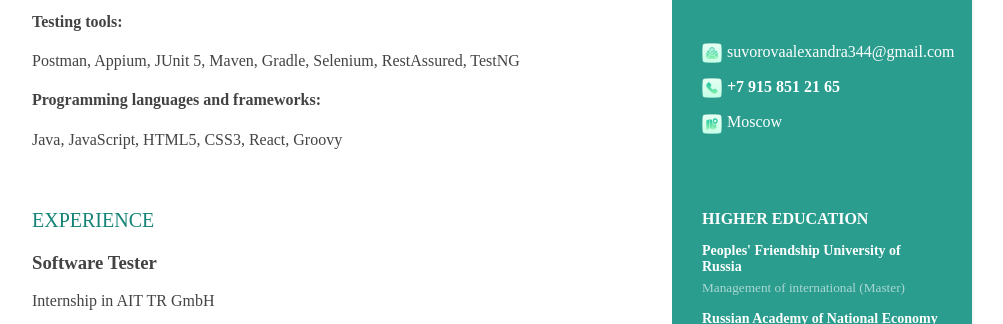
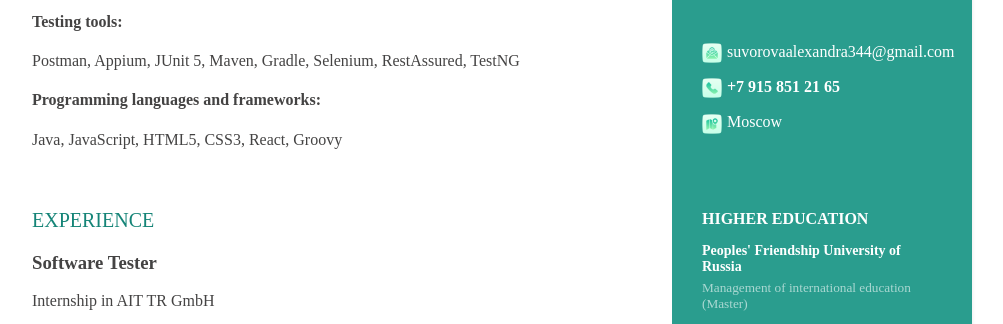
Before and after one commit to Alexandra376/CV_EN, a plain HTML site: page index.html in a window 1280 px wide. Shown: the part 407-731 px from the top of the page, without its empty margins (168-1171 px from the left). Drawn offline with Linux system fonts and the light colour scheme.

Commit message:
refactor: change word

```diff
--- a/index.html
+++ b/index.html
@@ -43,7 +43,7 @@
         <h2 class="container-block-title">Higher education</h2>
         <div class="item">
           <h4 class="degree">Peoples' Friendship University of Russia</h4>
-          <h5 class="university">Management of international (Master)</h5>
+          <h5 class="university">Management of international education (Master)</h5>
         </div>
         <div class="item">
           <h4 class="degree">Russian Academy of National Economy and Public Administration</h4>
```
Also changed, not shown: 1 other file.
